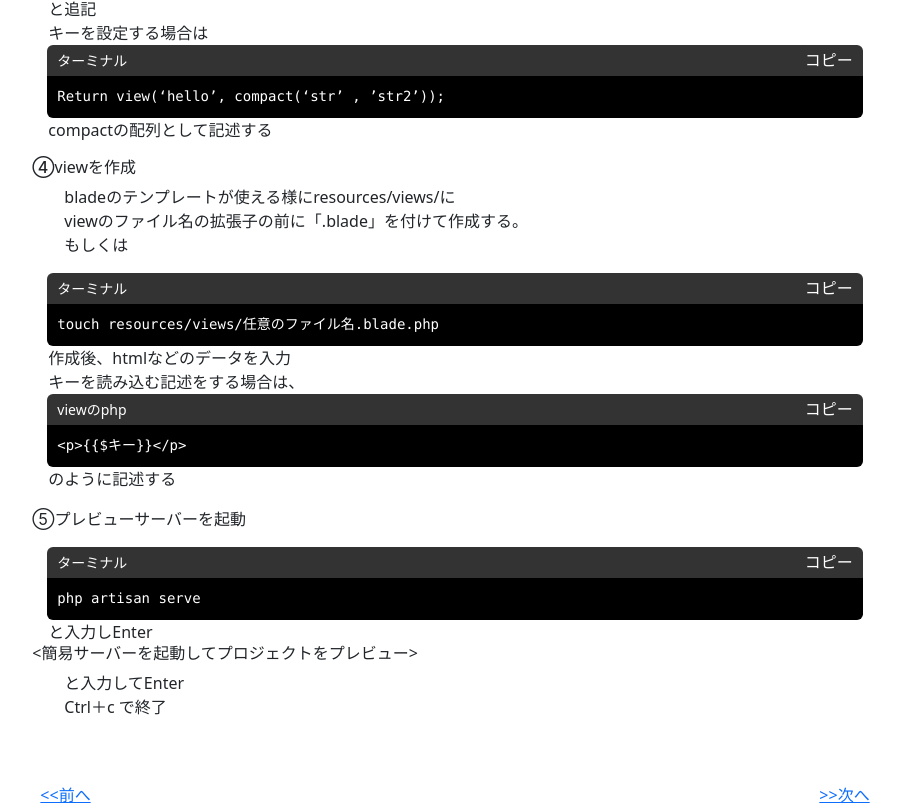
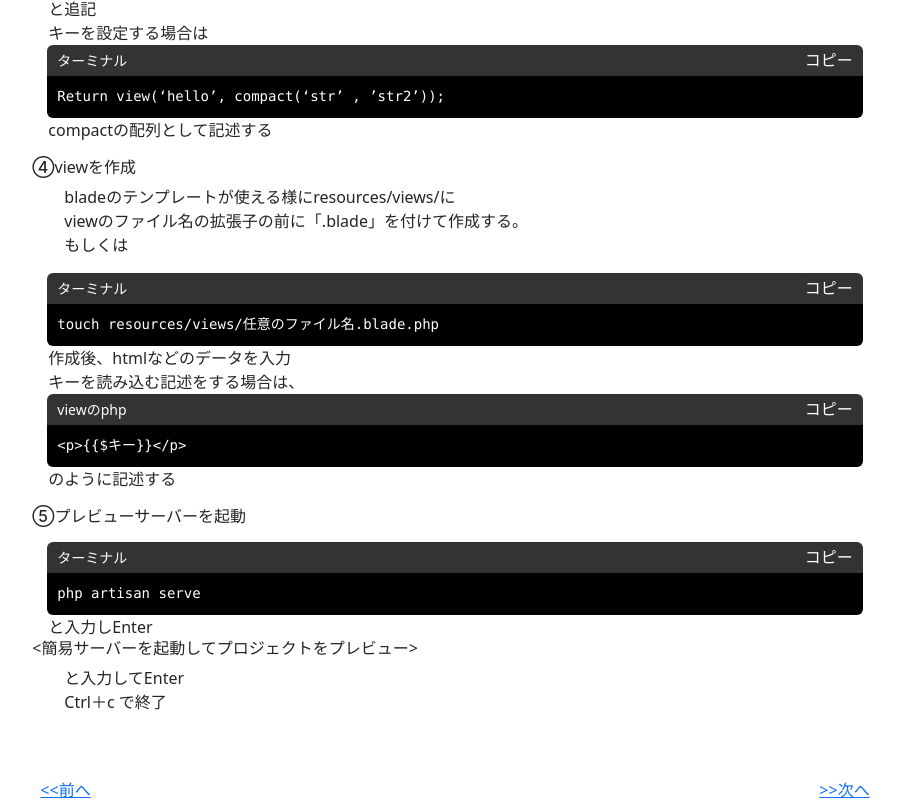
Before and after one commit to nekorenzi/fse_laravel, a plain HTML site: page 2.html in a window 1280 px wide. Shown: the part 656-1463 px from the top of the page, without its empty margins (185-1085 px from the left). Drawn offline with nearby package versions, Linux system fonts and the light colour scheme; no server answers; a script that the page names is missing.

Commit message:
Add files via upload

```diff
--- a/2.html
+++ b/2.html
@@ -106,7 +106,7 @@
 </div>
 </div>
 　のように記述する</p>
-⑤プレビューサーバーを起動<br>
+<h6>⑤プレビューサーバーを起動</h6>
 <p><div class="code-wrap">
   <div class="d-flex justify-content-between align-items-center code-add p-0" role="group">
     <div class="placename small">ターミナル</div>
```
